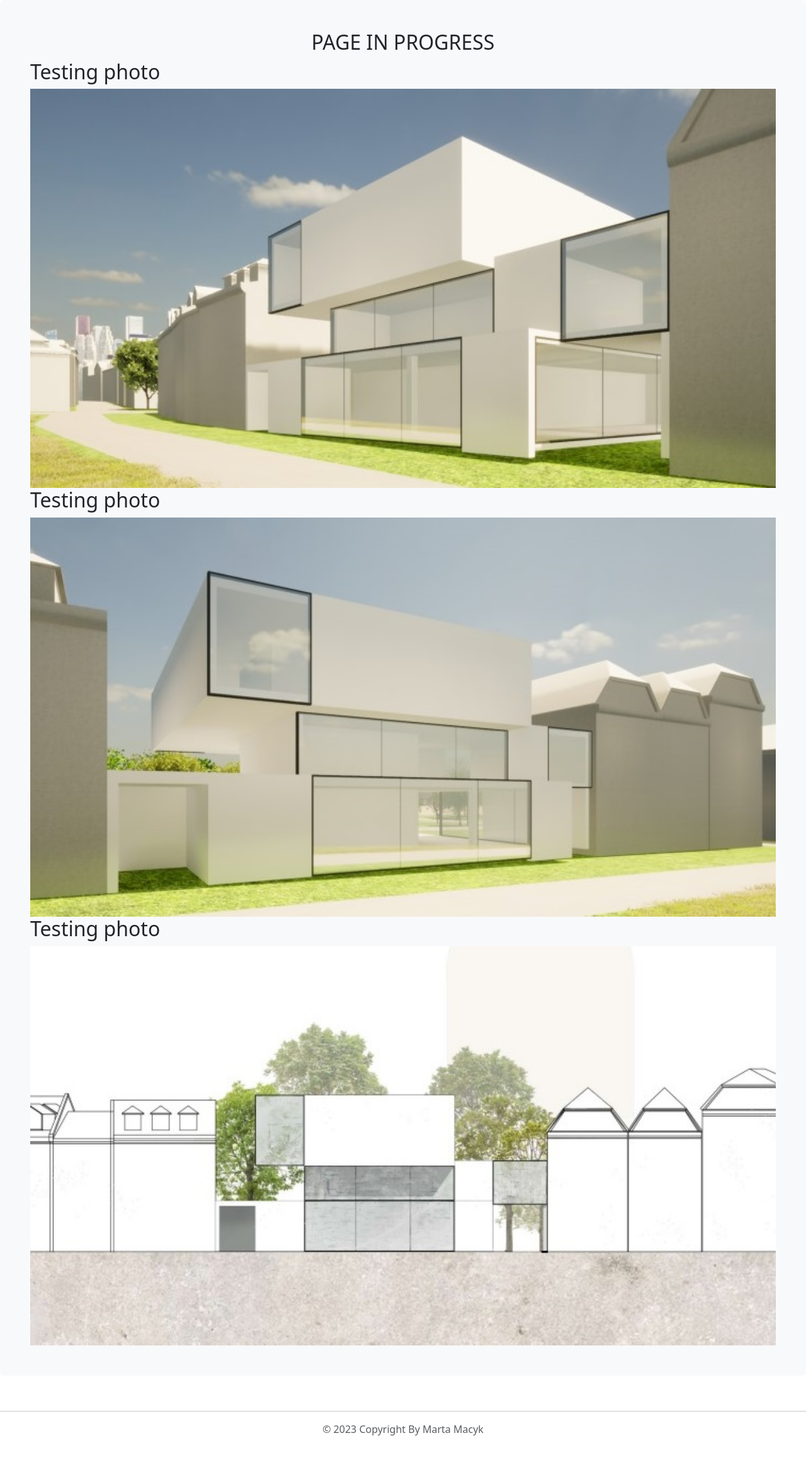
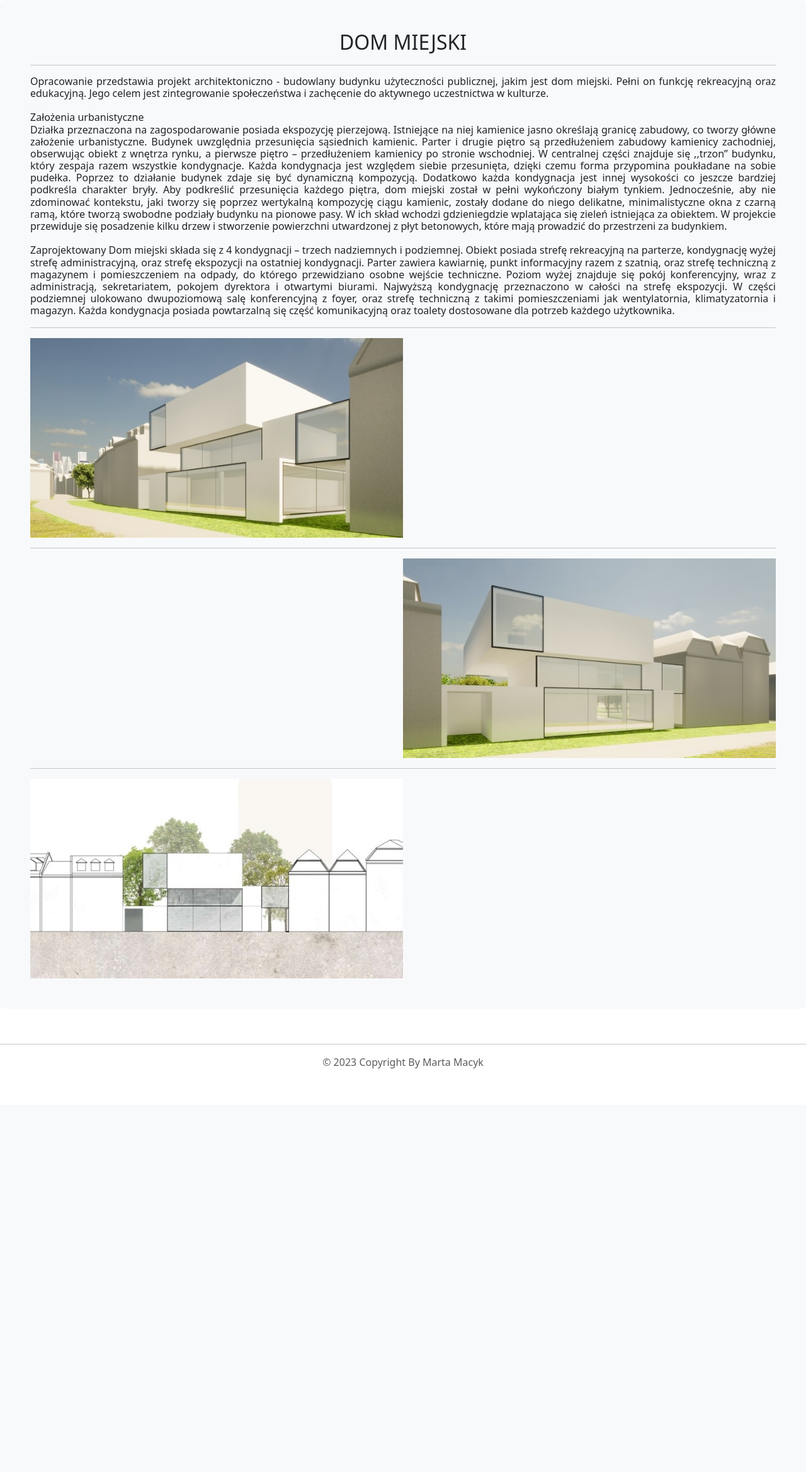
Before and after one commit to Wolanin00/marta-macyk-portfolio, a Flask app: page /project_1 in a window 1280 px wide. Shown: the part 72-2410 px from the top of the page at 63% size. After the commit the page ends 1769 px from the top, so only its background shows below. Run offline with Flask 2, Linux system fonts and the light colour scheme.

Commit message:
update 1 project

```diff
--- a/api/templates/index.html
+++ b/api/templates/index.html
@@ -196,12 +196,13 @@
 
     <!--PROJECTS-->
     <h2 id="scrollspyHeading2" style="text-align:center">MY PROJECTS</h2>
-    <div class="album py-5 bg-body-tertiary">
+    <div class="album py-5 bg-body-tertiary" >
         <div class="container">
             <div class="row row-cols-1 row-cols-sm-2 row-cols-md-3 g-3">
                 <div class="col">
                     <div class="card shadow-sm card h-100">
                         <div class="bd-placeholder-img card-img-top">
+                            <a href="{{ url_for('open_project_1') }}" type="button">
                             <div id="carouselExampleControls1" class="carousel slide" data-bs-ride="carousel">
                                 <div class="carousel-inner">
                                     <div class="carousel-item active">
@@ -228,6 +229,7 @@
                                     <span class="visually-hidden">Next</span>
                                 </button>
                             </div>
+                                </a>
                         </div>
                         <div class="card-body">
                             <div class="pb-3">
@@ -294,6 +296,7 @@
                         </div>
                     </div>
                 </div>
+
                 <div class="col">
                     <div class="card shadow-sm card h-100">
                         <div class="bd-placeholder-img card-img-top">
--- a/api/templates/project_1.html
+++ b/api/templates/project_1.html
@@ -193,18 +193,45 @@
 </nav>
 
 <div class="bg-body-tertiary p-5 rounded-2">
-    <h2 style="text-align:center">PAGE IN PROGRESS</h2>
-    <h2>Testing photo</h2>
+    <h2 style="text-align:center">DOM MIEJSKI</h2>
+    <hr>
+    <h6 style="text-align: justify">Opracowanie przedstawia projekt architektoniczno - budowlany budynku użyteczności publicznej, jakim jest dom
+        miejski. Pełni on funkcję rekreacyjną oraz edukacyjną. Jego celem jest zintegrowanie  społeczeństwa i zachęcenie
+        do aktywnego uczestnictwa w kulturze.<br><br>
+        Założenia urbanistyczne<br>
+        Działka przeznaczona na zagospodarowanie posiada ekspozycję pierzejową. Istniejące na niej kamienice jasno określają
+        granicę zabudowy, co tworzy główne założenie urbanistyczne. Budynek uwzględnia przesunięcia sąsiednich kamienic.
+        Parter i drugie piętro są przedłużeniem zabudowy kamienicy zachodniej, obserwując obiekt z wnętrza rynku, a pierwsze
+        piętro – przedłużeniem kamienicy po stronie wschodniej. W centralnej części znajduje się ,,trzon” budynku, który
+        zespaja razem wszystkie kondygnacje. Każda kondygnacja jest względem siebie przesunięta, dzięki czemu forma przypomina
+        poukładane na sobie pudełka. Poprzez to działanie budynek zdaje się być dynamiczną kompozycją. Dodatkowo każda
+        kondygnacja jest innej wysokości co jeszcze bardziej podkreśla charakter bryły. Aby podkreślić przesunięcia każdego
+        piętra, dom miejski został w pełni wykończony białym tynkiem. Jednocześnie, aby nie zdominować kontekstu, jaki tworzy
+        się poprzez wertykalną kompozycję ciągu kamienic, zostały dodane do niego delikatne, minimalistyczne okna z czarną
+        ramą, które tworzą swobodne podziały budynku na pionowe pasy. W ich skład wchodzi gdzieniegdzie wplatająca się zieleń
+        istniejąca za obiektem. W projekcie przewiduje się posadzenie kilku drzew i stworzenie powierzchni utwardzonej z płyt
+        betonowych, które mają prowadzić do przestrzeni za budynkiem. <br><br>
+        Zaprojektowany Dom miejski składa się z 4 kondygnacji – trzech nadziemnych i podziemnej. Obiekt posiada strefę
+        rekreacyjną na parterze, kondygnację wyżej strefę administracyjną, oraz strefę ekspozycji na ostatniej kondygnacji.
+        Parter zawiera kawiarnię, punkt informacyjny razem z szatnią, oraz strefę techniczną z magazynem i pomieszczeniem
+        na odpady, do którego przewidziano osobne wejście techniczne. Poziom wyżej znajduje się pokój konferencyjny, wraz
+        z administracją, sekretariatem, pokojem dyrektora i otwartymi biurami. Najwyższą kondygnację przeznaczono w całości
+        na strefę ekspozycji. W części podziemnej ulokowano dwupoziomową salę konferencyjną z foyer, oraz strefę techniczną
+        z takimi pomieszczeniami jak wentylatornia, klimatyzatornia i magazyn.  Każda kondygnacja posiada powtarzalną się
+        część komunikacyjną oraz toalety dostosowane dla potrzeb każdego użytkownika.
+    </h6>
+    <hr>
     <img src="/static/img/Projektowanie-wstepne-architektoniczno-urbanistyczne-II-1.jpg"
-         class="d-block w-100"
+         class="d-block w-50"
          alt="Projektowanie wstepne architektoniczno urbanistyczne II zdj 1">
-    <h2>Testing photo</h2>
+    <hr>
     <img src="/static/img/Projektowanie-wstepne-architektoniczno-urbanistyczne-II-2.jpg"
-         class="d-block w-100"
+         class="d-block w-50"
+         style="margin-left: auto; margin-right: 0;"
          alt="Projektowanie wstepne architektoniczno urbanistyczne II zdj 2">
-    <h2>Testing photo</h2>
+    <hr>
     <img src="/static/img/Projektowanie-wstepne-architektoniczno-urbanistyczne-II-3.jpg"
-         class="d-block w-100"
+         class="d-block w-50"
          alt="Projektowanie wstepne architektoniczno urbanistyczne II zdj 3">
 </div>
 
```
